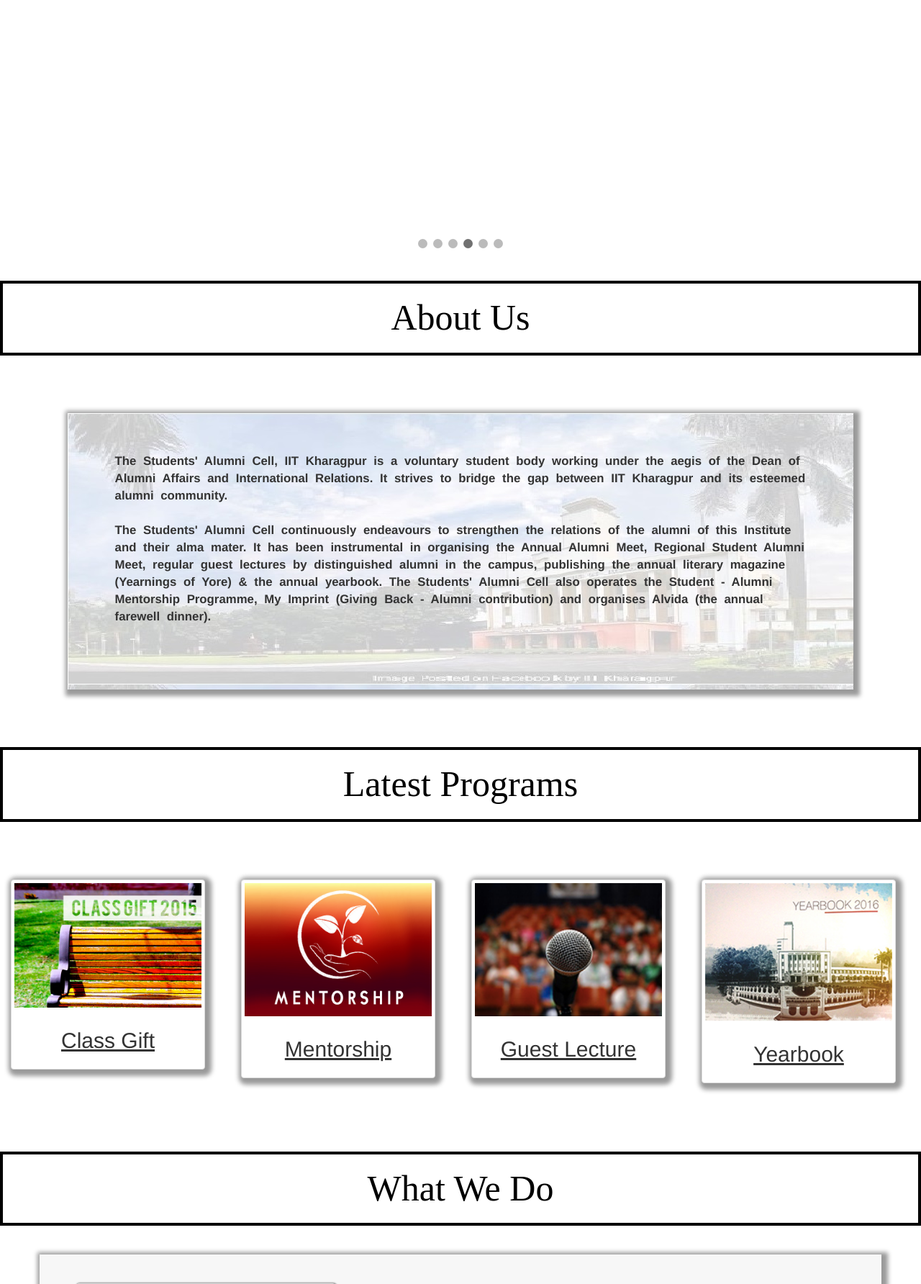
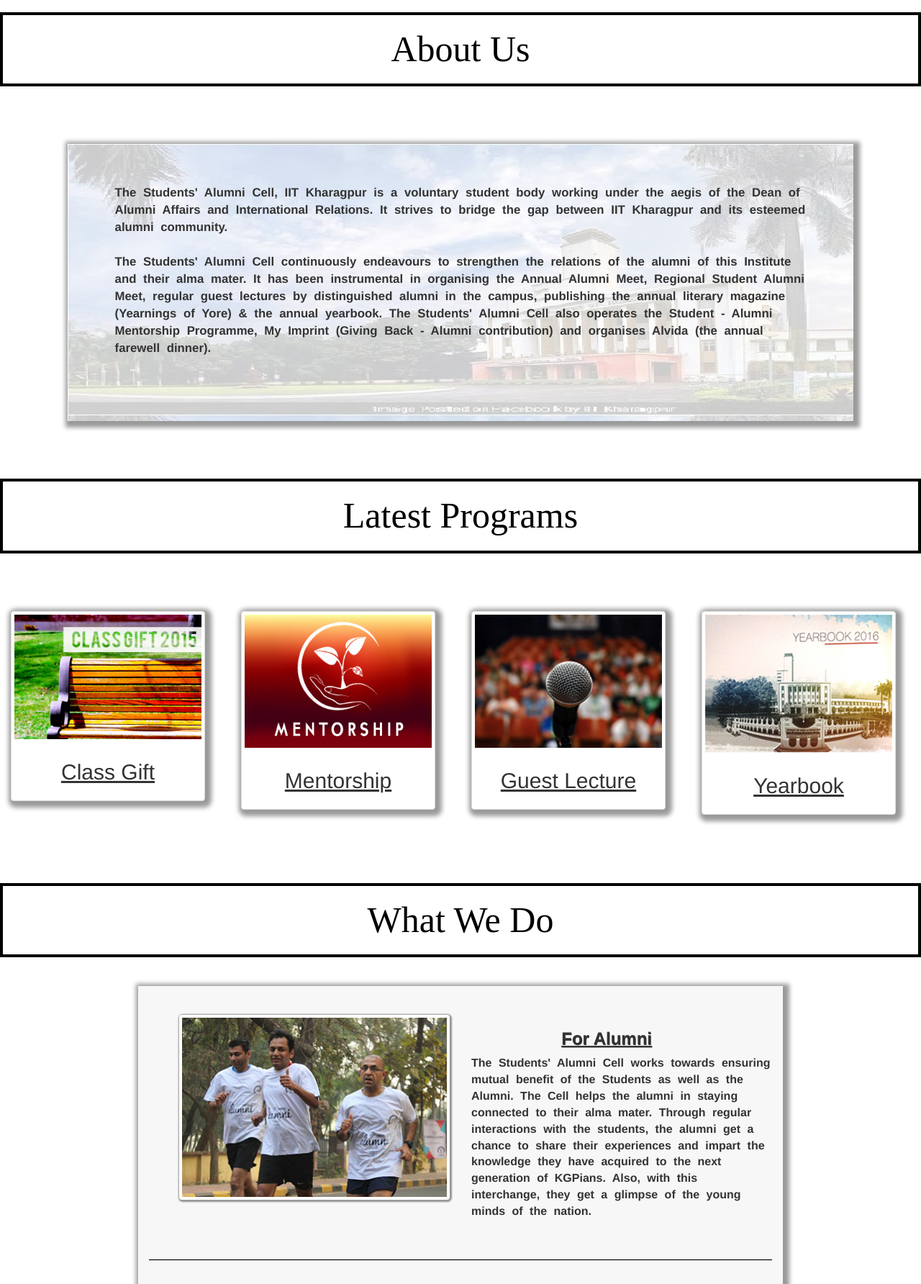
Before and after one commit to karannaoh/sac-new, a PHP site: page / in a window 1280 px wide. Shown: the part 1074-2858 px from the top of the page at 72% size. Run offline with PHP 8.4, Linux system fonts and the light colour scheme; some libraries are stand-ins or nearby versions.

Commit message:
remove sum bug

```diff
--- a/3.php
+++ b/3.php
@@ -11,7 +11,7 @@
 <style type="text/css">
 	body
 	{
-		background-color: rgba(0,0,0,.67);
+
 	}
 	.headercan
 	{
@@ -23,7 +23,7 @@
 
 }
 
-.container
+.mainn
 {
 	background-color: #f7f7f7;
 	width: 70%;
@@ -49,12 +49,9 @@
 
 .textinit
 {
-font-size: 16px;
-
-    word-spacing: 5px;
+	font-size: 16px;
+	word-spacing: 5px;
     font-weight: bold;
-
-
 }
 .imagesize
 {
@@ -74,6 +71,7 @@ font-size: 16px;
 {
 	background-color: #f7f7f7;
 }
+
 .for
 {
 	margin-left: -10%;
@@ -108,7 +106,7 @@ hr
 <body>
 <br><br>
 
-<div class="container">
+<div class="container mainn">
 
 <div class="row">
 <br><br>
--- a/body.php
+++ b/body.php
@@ -27,7 +27,7 @@ body
 
 	background-image: url('6.jpg');
 }
-p
+#about
 {
 	font-size: 16px;
     padding: 3.3em 3em ;
@@ -167,7 +167,7 @@ h2
 <div class="col-sm-1"></div>
 <div class="col-sm-10">
 
-<p>
+<p id="about">
 	The Students' Alumni Cell, IIT Kharagpur is a voluntary student body working under the aegis
                       of the Dean of Alumni Affairs and International Relations. It strives to bridge the gap between
                       IIT Kharagpur and its esteemed alumni community.<br>
@@ -293,36 +293,30 @@ h2
   </div>
 
 </div>
+<div class="row">
+    <div class="col-sm-12 " align="center"><div  class="bor" >What We Do</div></div>
+    </div>
+
+
+<?php include '3.php';?>
+</body>
+<script type="text/javascript">
+	$('.flip').hover(function(){
+        $(this).find('.card').toggleClass('flipped');
+
+    });
+</script>
 
 
 
 
 
+<?php
+
+/*http://www.webs.com/themes
+https://uxplanet.org/best-practices-for-website-header-design-e0d55bf5f1e2
+
 <!--
-
-
-
-
-
-
-
-
-
-
-
-
-
-
-
-
-
-
-
-
-
-
-
-
     <div class="col-sm-5"></div>
     <div class="col-sm-5">What We Do</div>
     <div class="col-sm-2"></div>
@@ -408,56 +402,6 @@ h2
 -->
 
 
-    <div class="row">
-    <div class="col-sm-12 " align="center"><div  class="bor" >What We Do</div></div>
-    </div>
 
 
-<?php include '3.php';?>
-
-
-
-
-
-
-
-
-
-
-
-
-
-
-
-
-
-
-
-
-
-
-  </body>
-
-
-<script type="text/javascript">
-
-
-
-
-
-
-
-	$('.flip').hover(function(){
-        $(this).find('.card').toggleClass('flipped');
-
-    });
-</script>
-
-
-
-
-
-<?php
-
-/*http://www.webs.com/themes
-https://uxplanet.org/best-practices-for-website-header-design-e0d55bf5f1e2*/?>
+*/?>
--- a/foot.php
+++ b/foot.php
@@ -1,13 +1,4 @@
-<!DOCTYPE html>
-<html>
-<head>
-  <title></title>
-  <meta charset="utf-8">
-  <meta name="viewport" content="width=device-width, initial-scale=1">
-  <link rel="stylesheet" href="https://maxcdn.bootstrapcdn.com/bootstrap/3.3.7/css/bootstrap.min.css">
-  <script src="https://ajax.googleapis.com/ajax/libs/jquery/3.2.1/jquery.min.js"></script>
-  <script src="https://maxcdn.bootstrapcdn.com/bootstrap/3.3.7/js/bootstrap.min.js"></script>
-  <link href="https://maxcdn.bootstrapcdn.com/font-awesome/4.3.0/css/font-awesome.min.css" rel="stylesheet">
+<link href="https://maxcdn.bootstrapcdn.com/font-awesome/4.3.0/css/font-awesome.min.css" rel="stylesheet">
   <style type="text/css">
     #foot{
       background-color: #222c3a;
@@ -41,7 +32,7 @@
 </head>
 <body>
 <div class="container-fluid" id="foot">
-  <div class="row">
+ <div class="row">
   <div class="col-sm-3 text-center"><p id="footer">This website is governed by <strong>Office of Alumni Affairs & International Relations,</strong><br>
                    Indian Institute of Technology, Kharagpur<br>
                    West Bengal, India</p>&copy; 2016 Students' Alumni Cell</div>
--- a/index.php
+++ b/index.php
@@ -29,7 +29,6 @@ include 'nav3.php';
 ?>
 <br><br><br><br><br><br>
 <?php
-include 'try4.php';
 include 'body.php';
 ?>
 </body>
@@ -40,11 +39,3 @@ include 'foot.php';
 <script src="https://maxcdn.bootstrapcdn.com/bootstrap/3.3.7/js/bootstrap.min.js"></script><link rel="stylesheet" href="">
 
 <script src="js/main.js"></script>
-
-<?php
-/**
- * Created by PhpStorm.
- * User: naoh
- * Date: 3/7/17
- * Time: 11:12 PM
- */?>
--- a/try4.php
+++ b/try4.php
@@ -78,7 +78,7 @@ body {font-family: Verdana,sans-serif;}
 
 <div class="mySlides fade">
   <div class="numbertext">1 / 6</div>
-  <img src="3.1jpg" style="width:100%">
+  <img src="3.1.jpg" style="width:100%">
   <div class="text">Caption Text</div>
 </div>
 
```
Also changed, not shown: js/main.js (+10 -2 lines).
